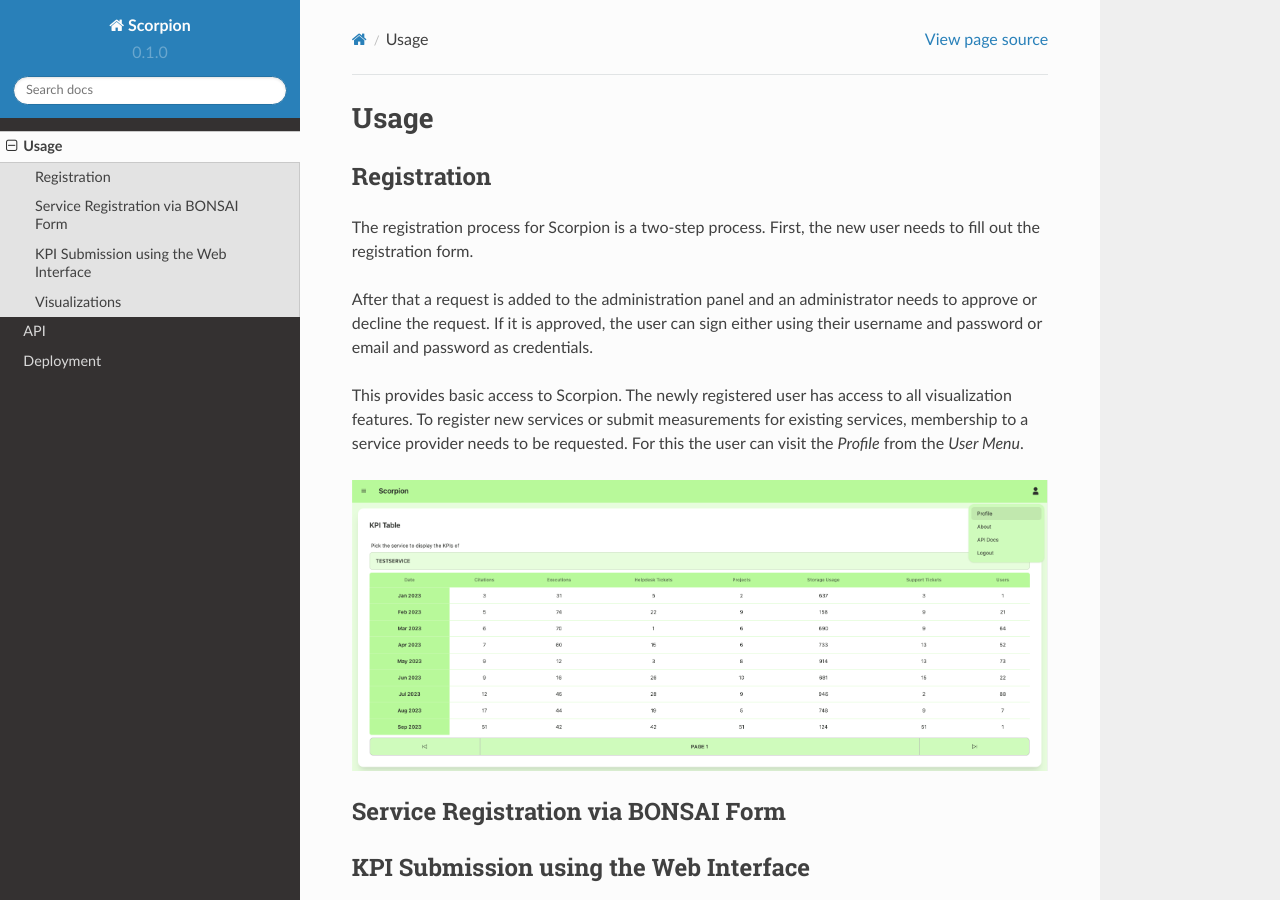
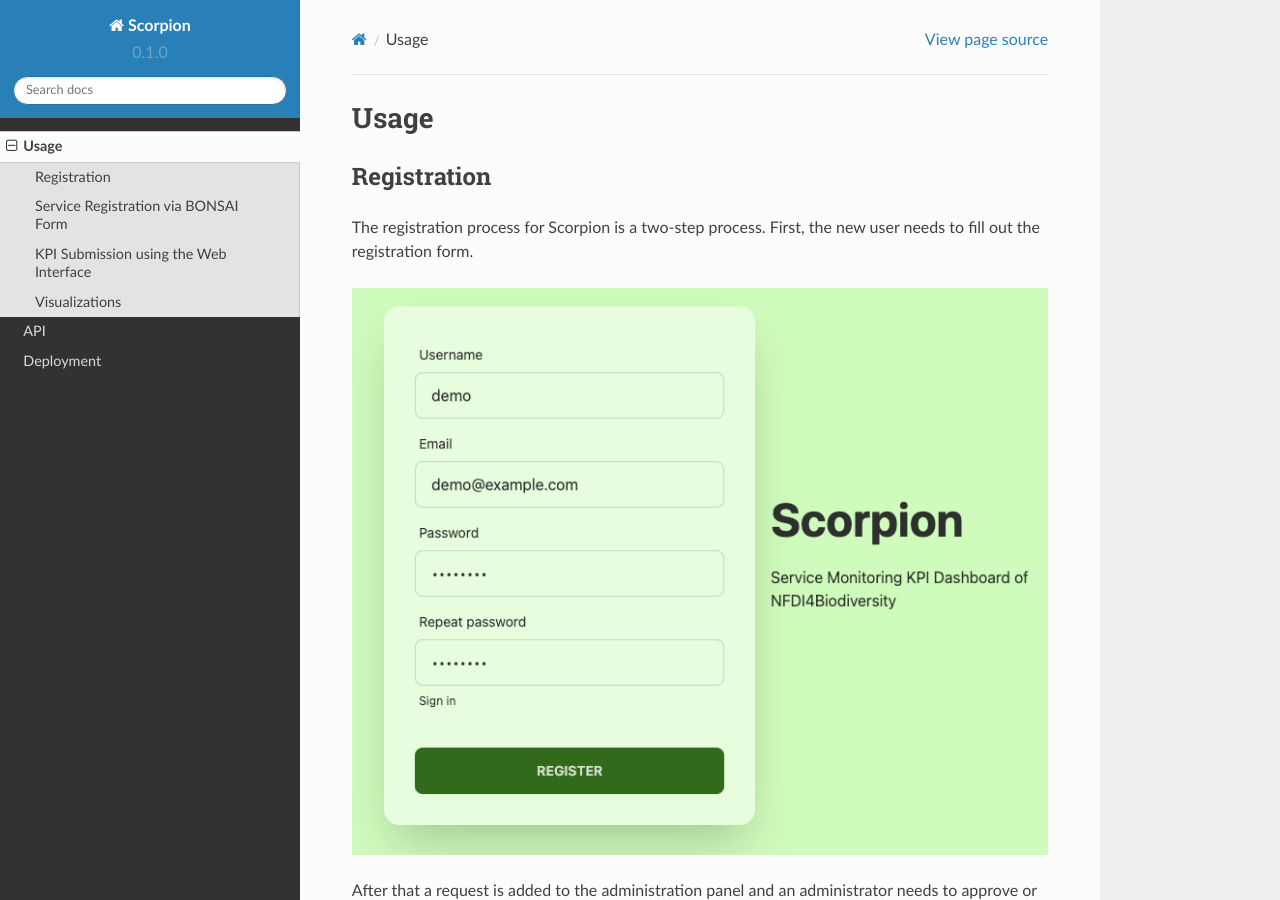
Before and after one commit to IPK-BIT/scorpion, a Sphinx documentation site: the page built from docs/source/usage.rst, in a window 1280 px wide and 900 px high. Built offline with Sphinx 7.4.7 and the Read the Docs theme 2.0.0, drawn with Linux system fonts in a browser that asks for light colours.

Commit message:
fixed missing path

```diff
--- a/docs/source/usage.rst
+++ b/docs/source/usage.rst
@@ -7,7 +7,7 @@
 The registration process for Scorpion is a two-step process.
 First, the new user needs to fill out the registration form.
 
-.. figure::
+.. figure:: /img/registration-form.png
     :alt: Registration Form
 
 After that a request is added to the administration panel and
```
